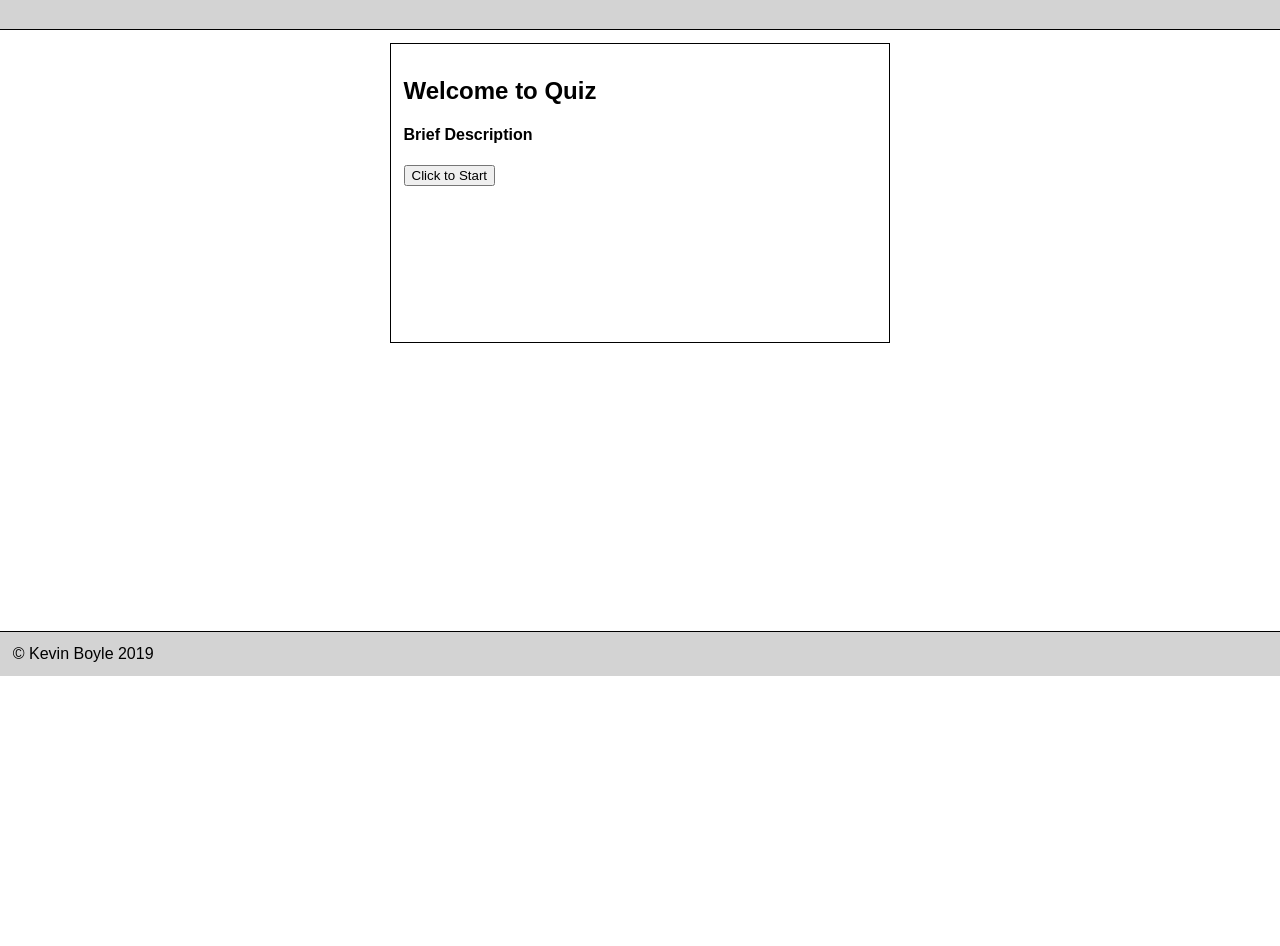
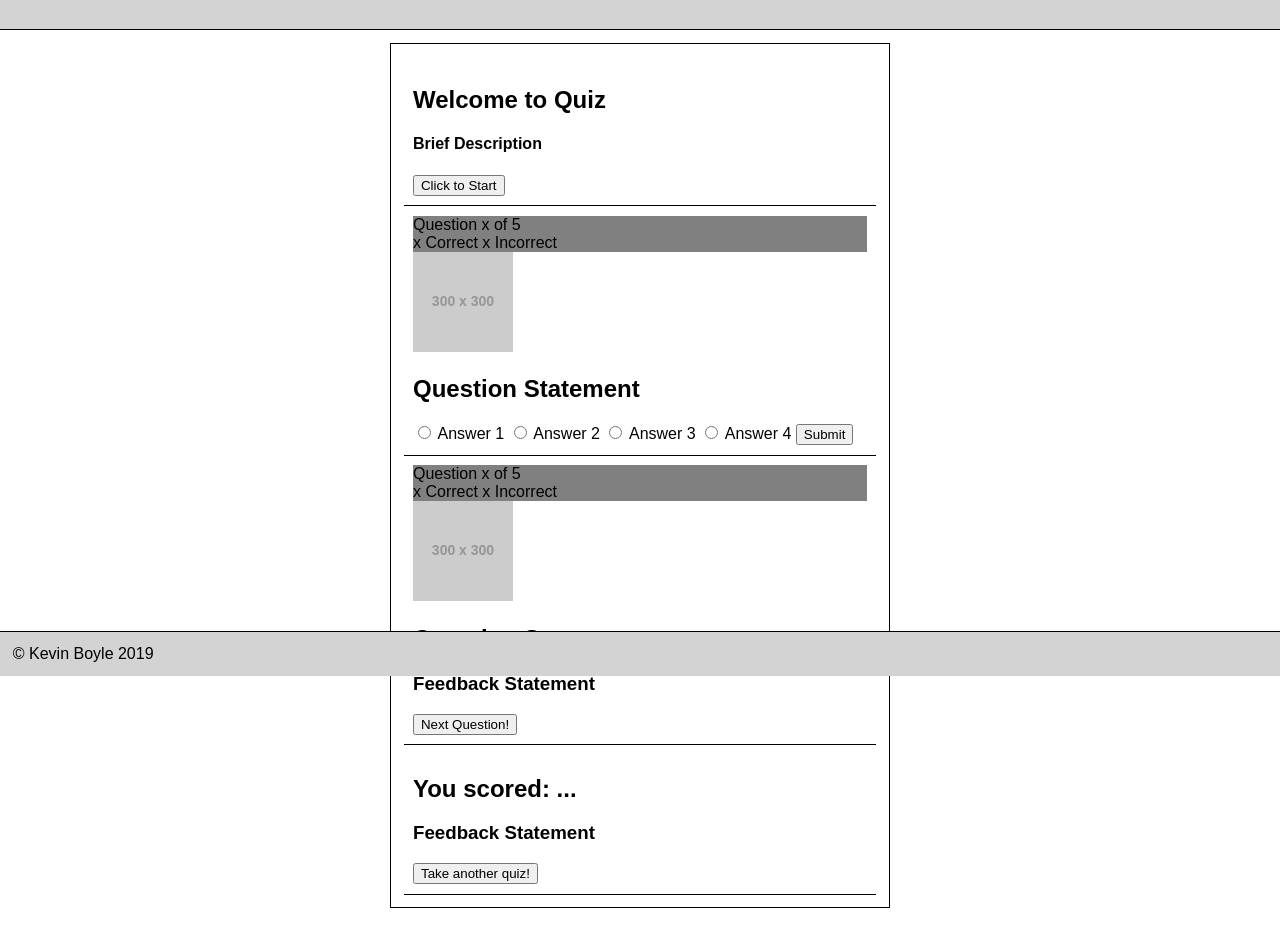
Before and after one commit to k3vnb/bloc_wireframe, a plain HTML site: page index.html in a window 1280 px wide. Shown: the part 124-1070 px from the top of the page. Before the commit the page ends 800 px from the top, so only its background shows below. Drawn offline with Linux system fonts and the light colour scheme; placeholder pictures from the web are drawn by us.

Commit message:
add very preliminary structure for various screens user will see

```diff
--- a/index.html
+++ b/index.html
@@ -16,10 +16,52 @@
         </header>
         <main>
             <section class="quiz-container">
-                <div class="start-page">
+                <div class="start-page quiz-card">
                     <h2>Welcome to Quiz</h2>
                     <h4>Brief Description</h4>
                     <button>Click to Start</button>
+                </div>
+                <div class="question-page quiz-card">
+                    <div class="status">
+                        <div class="progress-counter">
+                            Question x of 5
+                        </div>
+                        <div class="score-counter">
+                            x Correct x Incorrect
+                        </div>
+                    </div>
+                    <img src="https://via.placeholder.com/300" alt="famous painting" height="100">
+                    <h2>Question Statement</h2>
+                    <form>
+                        <input type="radio" id="question1">
+                        <label for="question1">Answer 1</label>
+                        <input type="radio" id="question2">
+                        <label for="question2">Answer 2</label>
+                        <input type="radio" id="question3">
+                        <label for="question3">Answer 3</label>
+                        <input type="radio" id="question4">
+                        <label for="question4">Answer 4</label>
+                        <button type="submit">Submit</button>
+                    </form>
+                </div>
+                <div class="feedback-page-correct quiz-card">
+                    <div class="status">
+                        <div class="progress-counter">
+                            Question x of 5
+                        </div>
+                        <div class="score-counter">
+                            x Correct x Incorrect
+                        </div>
+                    </div>
+                    <img src="https://via.placeholder.com/300" alt="famous painting" height="100">
+                    <h2>Question Statement</h2>
+                    <h3>Feedback Statement</h3>
+                    <button>Next Question!</button>
+                </div>
+                <div class="final-results quiz-card">
+                    <h2>You scored: ...</h2>
+                    <h3>Feedback Statement</h3>
+                    <button>Take another quiz!</button>
                 </div>
             </section>
         </main>
--- a/main.css
+++ b/main.css
@@ -18,15 +18,23 @@ header {
 
 main {
     position: relative;
+    margin-bottom: 100px;
+}
+.status {
+    background-color: grey;
 }
 
 .quiz-container {
     border: 1px solid black;
     padding: 1%;
-    height: 300px;
     width: 500px;
     margin-left: auto;
     margin-right: auto;
+}
+
+.quiz-card {
+    padding: 2%;
+    border-bottom: 1px solid black;
 }
 
 footer {
```
